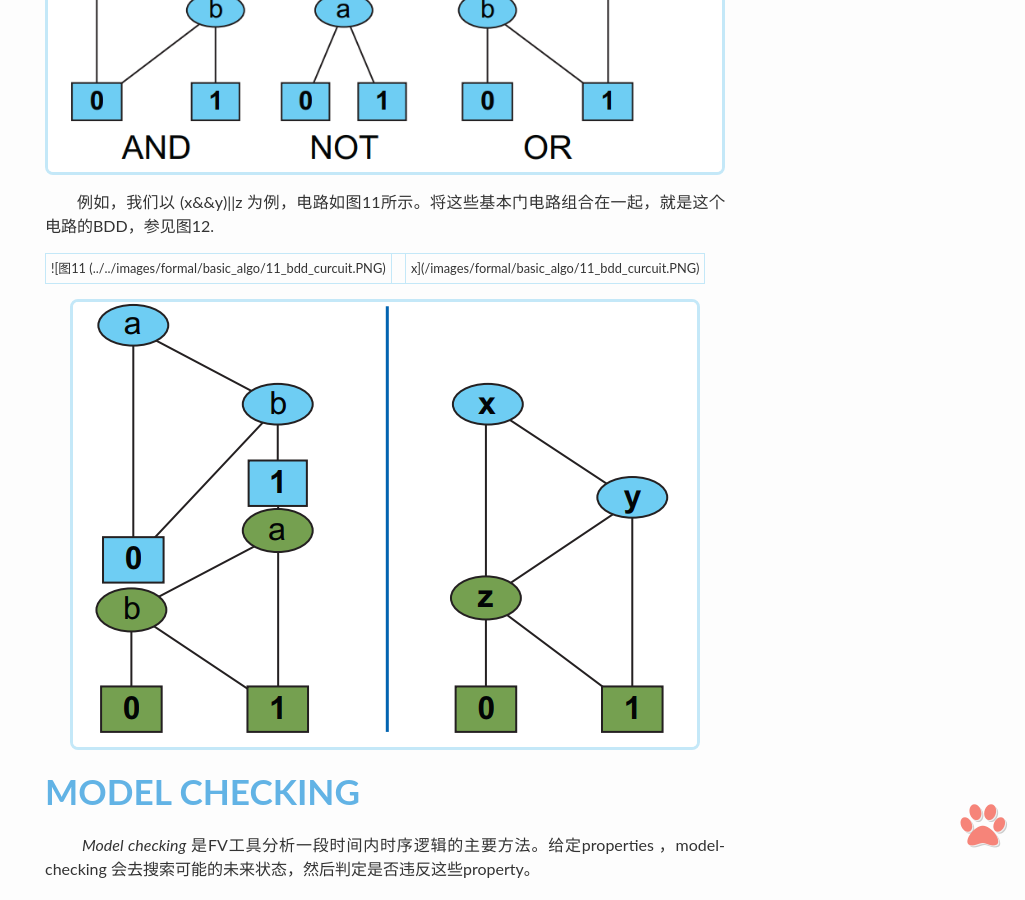
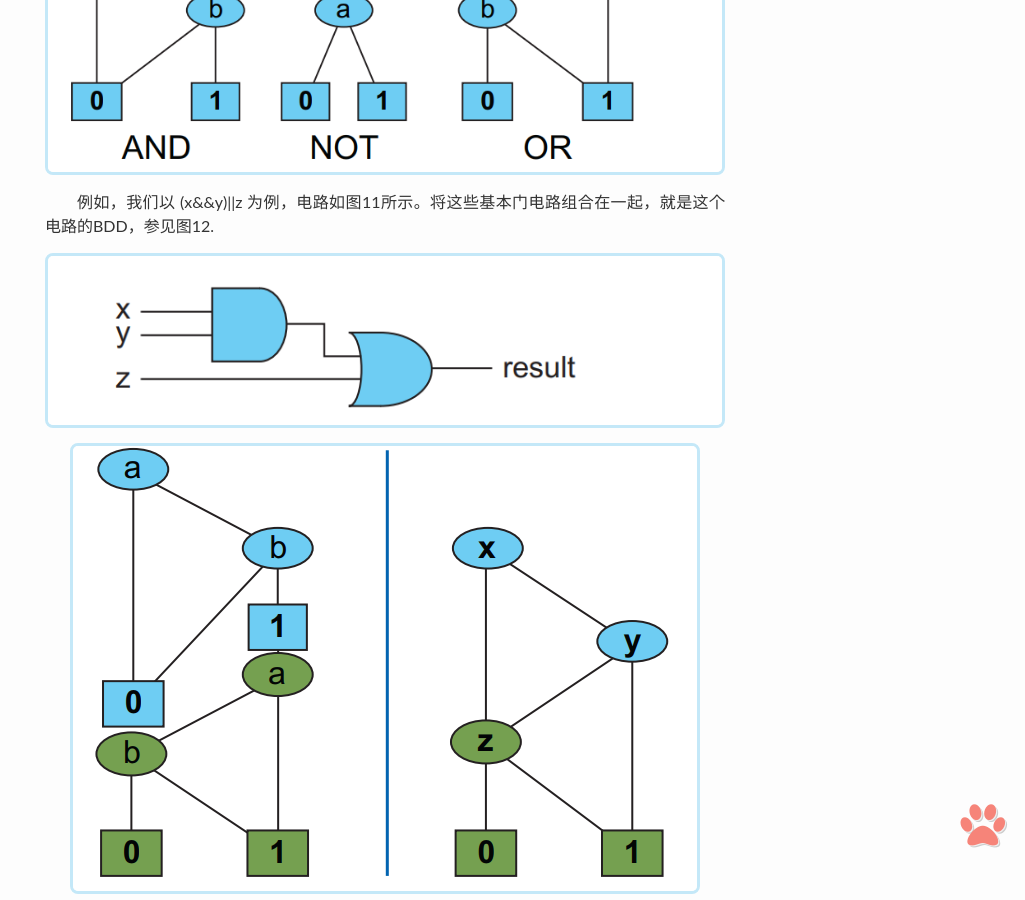
Before and after one commit to troyguo/troyguo.github.io, a Jekyll site: the page built from _posts/Formal/2020-07-9-basic-algorithm.md, in a window 1280 px wide and 900 px high, scrolled down 4945 px. Shown: the whole window, without its empty margins (255-1280 px from the left). Built offline with Jekyll 4.4.1, drawn with Linux system fonts in a browser that asks for light colours; our own code applies the rules of GitHub Pages for plain Markdown files; comment, search, counter and statistics services are not loaded.

Commit message:
fix typo

```diff
--- a/_posts/Formal/2020-07-9-basic-algorithm.md
+++ b/_posts/Formal/2020-07-9-basic-algorithm.md
@@ -81,7 +81,7 @@ typora-root-url: ..\..
 
 
 
-![图11 (../../images/formal/basic_algo/11_bdd_curcuit.PNG) || x](/images/formal/basic_algo/11_bdd_curcuit.PNG)
+![图11 bdd_curcuit](/images/formal/basic_algo/11_bdd_curcuit.PNG)
 
 ![图12 combined_bdd](/images/formal/basic_algo/12_bdd_curcuit.PNG)
 
```
